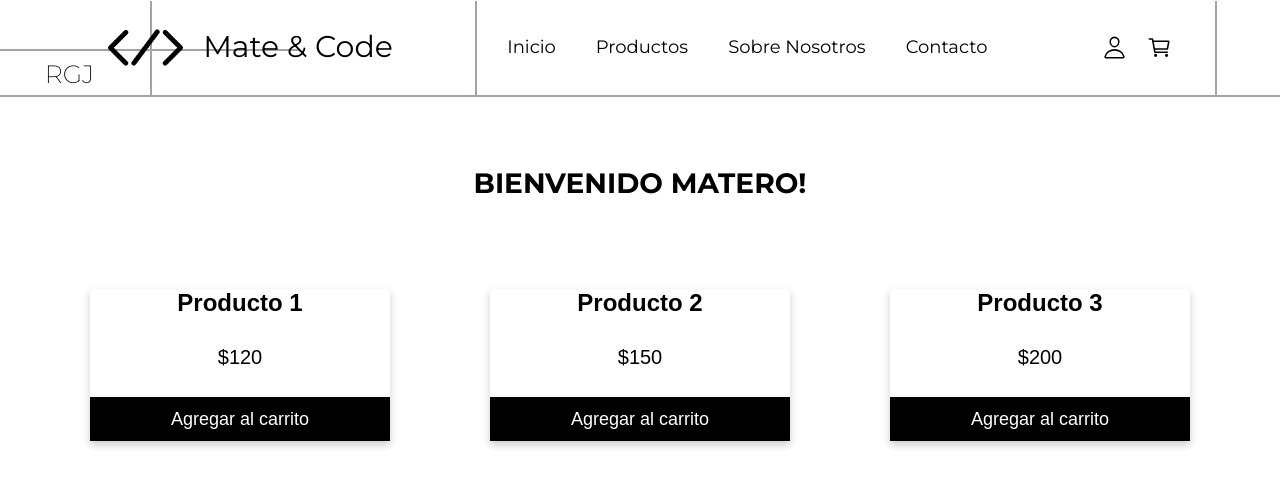
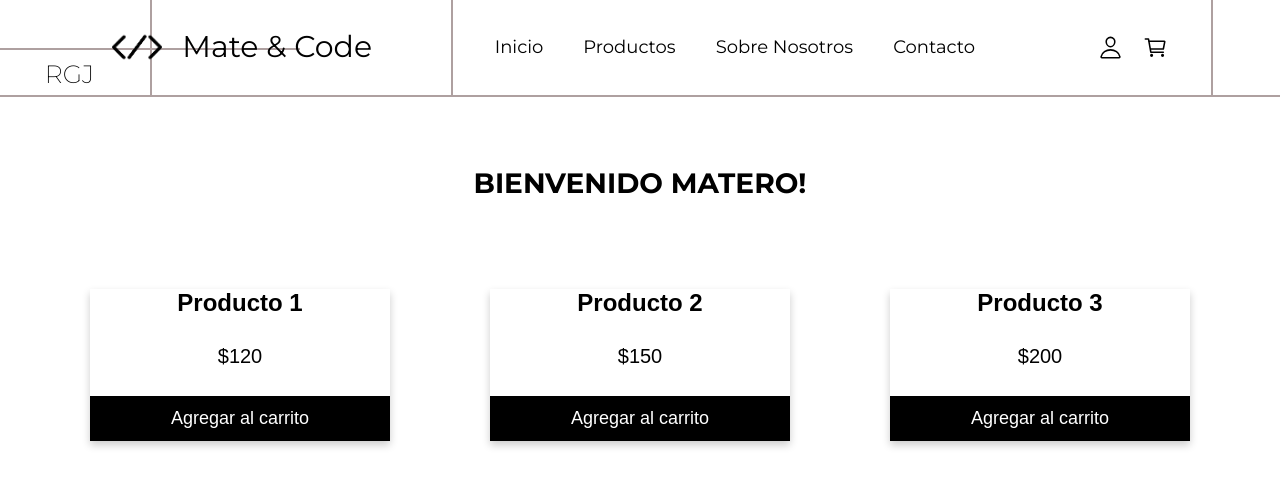
Before and after one commit to RamiroJG/ProyectoFinal-Gutierrez, a React (Vite) app: page / in a window 1280 px wide. Shown: the top 486 px of the page. Built offline with nearby package versions, Linux system fonts and the light colour scheme.

Commit message:
Mate&Code-Gutierrez

```diff
--- a/src/components/NavBar/Header.css
+++ b/src/components/NavBar/Header.css
@@ -80,7 +80,7 @@
   font-weight: 400;
 }
 .logo img{
-  width: 75px;
+  width: 50px;
 }
 .nav-principal{
   display: flex;
```
